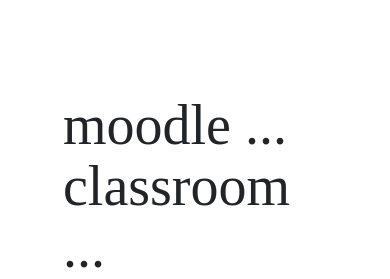
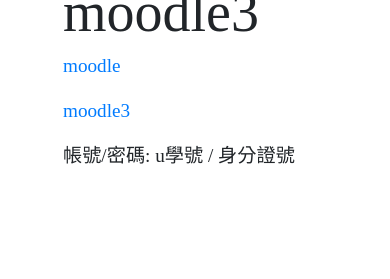
Before and after one commit to wolfdigit/class.wolfdigit.ga, a PHP site: page /infoIntro/info-system.html in a window 390 px wide. Shown: the part 3137-3416 px from the top of the page. Run offline with PHP 8.4, Linux system fonts and the light colour scheme; some web fonts are replaced.

Commit message:
info-intro pics

```diff
--- a/infoIntro/info-system.html
+++ b/infoIntro/info-system.html
@@ -88,7 +88,7 @@
       <div class="row align-items-center">
         <div class="col-md-3 order-1">
           <div class="p-5">
-            <img class="img-fluid rounded-circle" src="https://unsplash.it/500/500?image=445" alt="">
+            <img class="img-fluid rounded-circle" src="sschool.png" alt="">
           </div>
         </div>
         <div class="col-md-9 order-2">
@@ -109,7 +109,7 @@
       <div class="row align-items-center">
         <div class="col-md-3 order-1">
           <div class="p-5">
-            <img class="img-fluid rounded-circle" src="https://unsplash.it/500/500?image=445" alt="">
+            <img class="img-fluid rounded-circle" src="sso.png" alt="">
           </div>
         </div>
         <div class="col-md-9 order-2">
@@ -130,12 +130,34 @@
       <div class="row align-items-center">
         <div class="col-md-3 order-1">
           <div class="p-5">
-            <img class="img-fluid rounded-circle" src="https://unsplash.it/500/500?image=445" alt="">
+            <img class="img-fluid rounded-circle" src="https://img.utdstc.com/icons/256/moodle-.png" alt="">
           </div>
         </div>
         <div class="col-md-9 order-2">
           <div class="p-5">
-            <h2 class="display-4">moodle ... classroom ...</h2>
+            <h2 class="display-4">moodle &amp; moodle3</h2>
+            <p><a href="http://moodle.lssh.tp.edu.tw">moodle</a></p>
+            <p><a href="http://moodle3.lssh.tp.edu.tw">moodle3</a></p>
+            <p>帳號/密碼: u學號 / 身分證號</p>
+          </div>
+        </div>
+      </div>
+    </div>
+  </section>
+
+  <section>
+    <div class="container">
+      <div class="row align-items-center">
+        <div class="col-md-3 order-1">
+          <div class="p-5">
+            <img class="img-fluid rounded-circle" src="http://dmll.org.uk/wp-content/uploads/2015/04/google_classroom_logo.jpg" alt="">
+          </div>
+        </div>
+        <div class="col-md-9 order-2">
+          <div class="p-5">
+            <h2 class="display-4">google classroom</h2>
+            <p><a href="http://classroom.google.com">google classroom</a></p>
+            <p>用gmail帳號登入</p>
           </div>
         </div>
       </div>
--- a/infoIntro/timeTable.html
+++ b/infoIntro/timeTable.html
@@ -70,7 +70,7 @@
             <!--<iframe src="https://docs.google.com/document/d/e/2PACX-1vSW58K6HNsXIr2Z6zhvVxJKW6HVZvd_f1WB85ZWLnCpv2wrGJaKrRUwQIc54c8E6Oy6qvACVCuubePP/pub?embedded=true" width="100%" height="2048" title="1061資訊科技概論進度表 101班、107班" style="border:#EEE solid 1px"></iframe>-->
             <iframe src="https://docs.google.com/document/d/e/2PACX-1vSW58K6HNsXIr2Z6zhvVxJKW6HVZvd_f1WB85ZWLnCpv2wrGJaKrRUwQIc54c8E6Oy6qvACVCuubePP/pub" width="100%" height="1200" title="1061資訊科技概論進度表 101班、107班" style="border:#EEE solid 1px"></iframe>
             <!--<iframe src="https://docs.google.com/document/preview?hgd=1&amp;id=13yQ7Ezk6sygA_PF3ObNMYlKcHgAVYdYlzk0cUcKqcHQ" width="100%" height="1024" title="1052資訊科技概論進度表 104班、105班、106班、107班" frameborder="0"></iframe>-->
-            <a href="https://docs.google.com/document/d/1AxXJxPZ6FFiQH76jo2Jbp5vMemjDocTin8KEfWbsxUM/edit">doc</a>
+            <a target="_blank" href="https://docs.google.com/document/d/1AxXJxPZ6FFiQH76jo2Jbp5vMemjDocTin8KEfWbsxUM/edit">doc</a>
           </div>
         </div>
       </div>
```
Also changed, not shown: infoIntro/css/font-zh.css (line endings or trailing spaces), infoIntro/sschool.png (added), infoIntro/sso.png (added).
